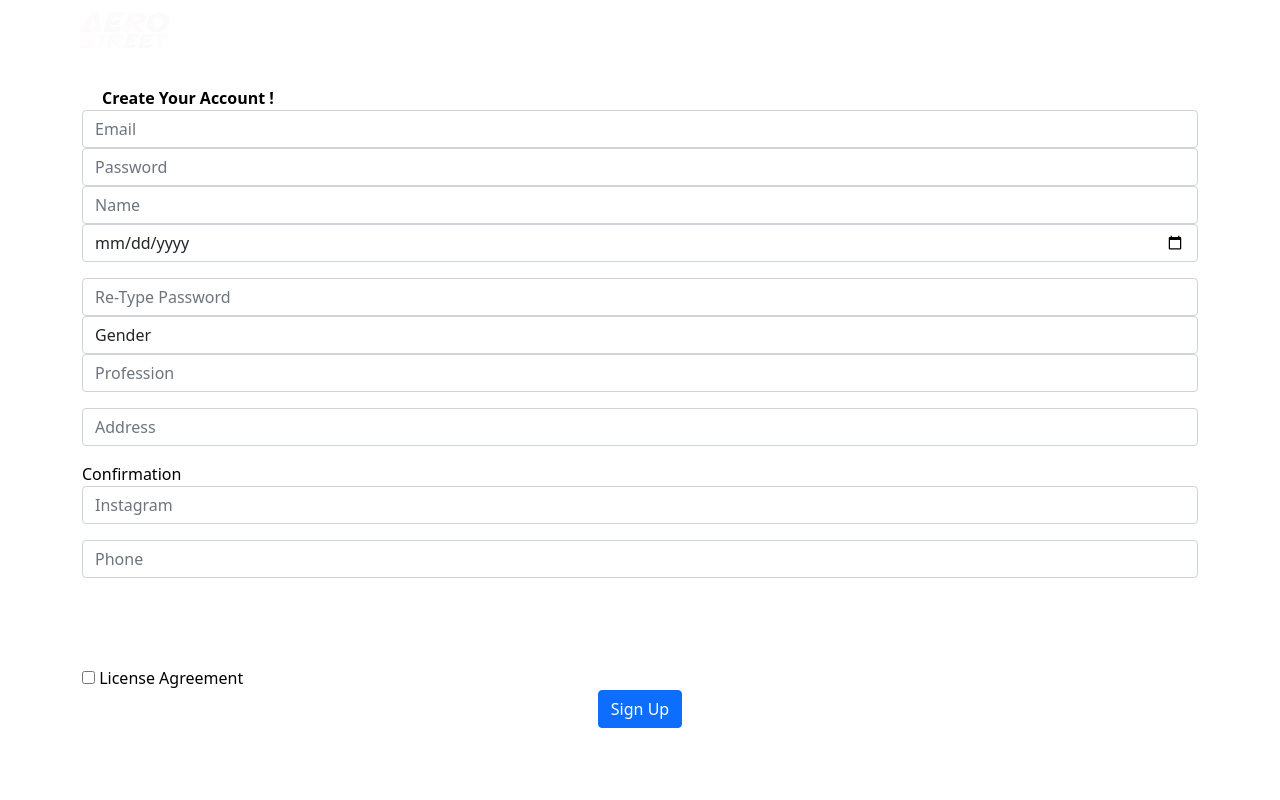
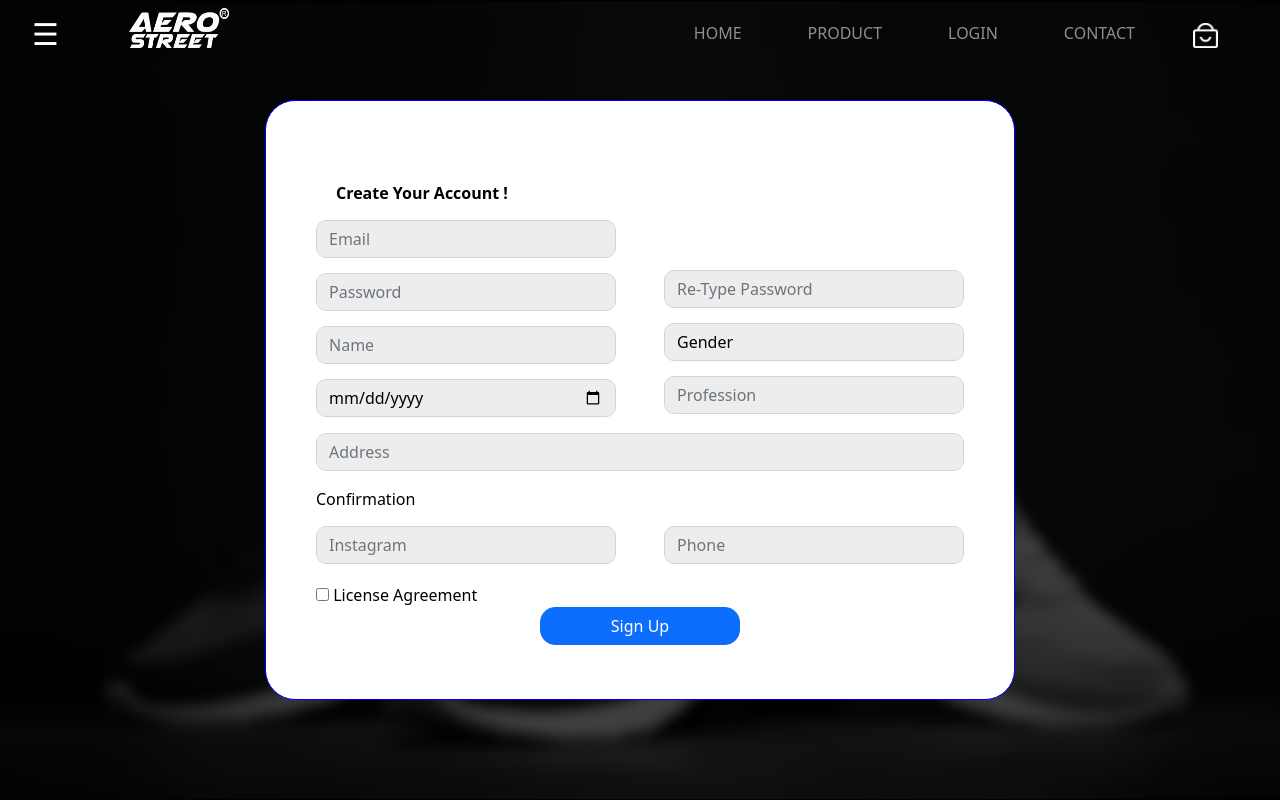
Before and after one commit to farhanaltariq/php_marketplace, a PHP site: page /signup.php in a window 1280 px wide. Run offline with PHP 8.4, Linux system fonts and the light colour scheme.

Commit message:
Update signupStyle.css

```diff
--- a/style/signupStyle.css
+++ b/style/signupStyle.css
@@ -1,95 +1,75 @@
-.register{
-    background: -webkit-linear-gradient(left, #3931af, #00c6ff);
-    margin-top: 3%;
-    padding: 3%;
+.loginradius{
+    background-color: white;
+    border-radius: 30px;
+    width: 750px;
+    height: 600px;
+    border-width: 1px;
+    border: 1px solid blue;
+    padding: 50px;
+    box-sizing: border-box;
 }
-.register-left{
-    text-align: center;
-    color: #fff;
-    margin-top: 4%;
+body{
+    background: url("./img/bg_blur.png") no-repeat center center fixed;
+    -webkit-background-size: cover;
+    -moz-background-size: cover;
+    -o-background-size: cover;
+    background-size: cover;;
+    color: black;
 }
-.register-left input{
-    border: none;
-    border-radius: 1.5rem;
-    padding: 2%;
-    width: 60%;
-    background: #f8f9fa;
-    font-weight: bold;
-    color: #383d41;
-    margin-top: 30%;
-    margin-bottom: 3%;
-    cursor: pointer;
+.loginlogo{
+    background-image: url("./img/spatulogin.png");
+    background-size: 400px 400px;
+    border-top-left-radius: 5%;
+    border-bottom-left-radius: 5%;
+    width: 400px;
+    height: 400px;
 }
-.register-right{
-    background: #f8f9fa;
-    border-top-left-radius: 10% 50%;
-    border-bottom-left-radius: 10% 50%;
+.navbar-nav{
+    margin-left: auto;
 }
-.register-left img{
-    margin-top: 15%;
-    margin-bottom: 5%;
-    width: 25%;
-    -webkit-animation: mover 2s infinite  alternate;
-    animation: mover 1s infinite  alternate;
+.logo{
+    margin-left: 50px;
+    margin-bottom: 10px;
+    width: 100px;
+    height: 40px;
 }
-@-webkit-keyframes mover {
-    0% { transform: translateY(0); }
-    100% { transform: translateY(-20px); }
+.signupform{
+    box-sizing: border-box;
+    justify-content: space-around;
 }
-@keyframes mover {
-    0% { transform: translateY(0); }
-    100% { transform: translateY(-20px); }
+.field{
+    color:black;
+    background-color: rgba(169, 169, 169, 0.212);
+    margin-top: 15px;
+    border-radius: 10px;
 }
-.register-left p{
-    font-weight: lighter;
-    padding: 12%;
-    margin-top: -9%;
+a, a:active{
+    text-decoration: none;
+    color: white;
 }
-.register .register-form{
-    padding: 10%;
-    margin-top: 10%;
+.left-form{
+    width: 300px;
+    box-sizing: border-box;
+    float:left;
 }
-.btnRegister{
-    float: right;
-    margin-top: 10%;
-    border: none;
-    border-radius: 1.5rem;
-    padding: 2%;
-    background: #0062cc;
-    color: #fff;
-    font-weight: 600;
-    width: 50%;
-    cursor: pointer;
-}
-.register .nav-tabs{
-    margin-top: 3%;
-    border: none;
-    background: #0062cc;
-    border-radius: 1.5rem;
-    width: 28%;
+.right-form{
+    margin-top: 50px;
+    width: 300px;
+    box-sizing: border-box;
     float: right;
 }
-.register .nav-tabs .nav-link{
-    padding: 2%;
-    height: 34px;
-    font-weight: 600;
-    color: #fff;
-    border-top-right-radius: 1.5rem;
-    border-bottom-right-radius: 1.5rem;
+/* Chrome, Safari, Edge, Opera */
+input::-webkit-outer-spin-button,
+input::-webkit-inner-spin-button {
+  -webkit-appearance: none;
+  margin: 0;
 }
-.register .nav-tabs .nav-link:hover{
-    border: none;
+
+/* Firefox */
+input[type=number] {
+  -moz-appearance: textfield;
 }
-.register .nav-tabs .nav-link.active{
-    width: 100px;
-    color: #0062cc;
-    border: 2px solid #0062cc;
-    border-top-left-radius: 1.5rem;
-    border-bottom-left-radius: 1.5rem;
+.prs{
+    width: 200px;
+    border-radius: 15px;
 }
-.register-heading{
-    text-align: center;
-    margin-top: 8%;
-    margin-bottom: -15%;
-    color: #495057;
-}
```
